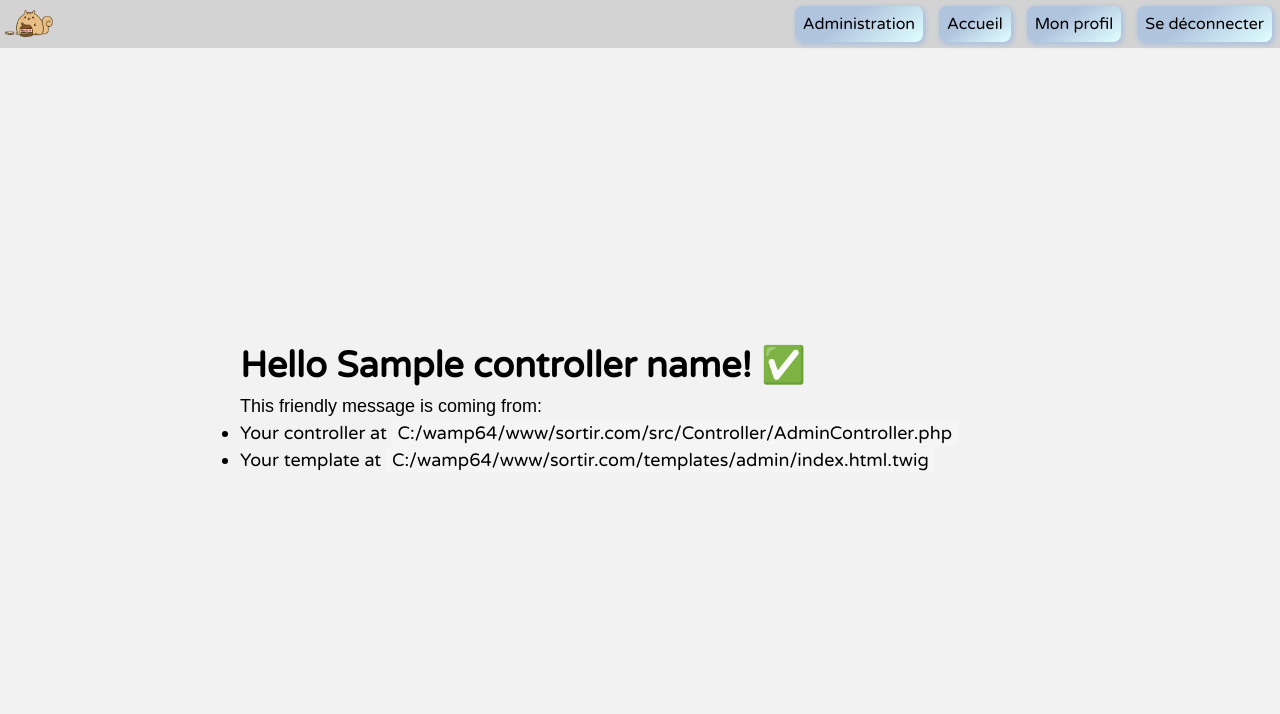
After one commit to akam731/sortir.com, a Symfony app: template templates/admin/index.html.twig in a window 1280 px wide. The commit adds this page. Shown: the top 714 px of the page. Run offline with Twig, Linux system fonts and the light colour scheme; the template is opened without the code that fills it: most values are stand-ins (such as "Sample title", 1, 10 or a date in 2020); some libraries are stand-ins or nearby versions.

Commit message:
Création Création du controller Admin et modification des droit d'accès

```diff
--- a/src/Controller/RegistrationController.php
+++ b/src/Controller/RegistrationController.php
@@ -32,6 +32,10 @@ class RegistrationController extends AbstractController
                 )
             );
 
+            if ($user->isAdministrator()){
+                $user->setRoles(['ROLE_ADMIN']);
+            }
+
             $entityManager->persist($user);
             $entityManager->flush();
 
--- a/src/Entity/User.php
+++ b/src/Entity/User.php
@@ -14,7 +14,9 @@ use Symfony\Component\Security\Core\User\UserInterface;
 #[ORM\Entity(repositoryClass: UserRepository::class)]
 #[ORM\Table(name: '`user`')]
 #[ORM\UniqueConstraint(name: 'UNIQ_IDENTIFIER_EMAIL', fields: ['email'])]
-#[UniqueEntity(fields: ['email'], message: 'There is already an account with this email')]
+#[UniqueEntity(fields: ['email'], message: 'Il y a déja un compte avec cet email')]
+#[ORM\UniqueConstraint(name: 'UNIQ_IDENTIFIER_PSEUDO', fields: ['pseudo'])]
+#[UniqueEntity(fields: ['pseudo'], message: 'Il y a déja un compte avec ce pseudo')]
 class User implements UserInterface, PasswordAuthenticatedUserInterface
 {
     #[ORM\Id]
--- /dev/null
+++ b/templates/admin/index.html.twig
@@ -0,0 +1,20 @@
+{% extends 'base.html.twig' %}
+
+{% block title %}Hello AdminController!{% endblock %}
+
+{% block body %}
+<style>
+    .example-wrapper { margin: 1em auto; max-width: 800px; width: 95%; font: 18px/1.5 sans-serif; }
+    .example-wrapper code { background: #F5F5F5; padding: 2px 6px; }
+</style>
+
+<div class="example-wrapper">
+    <h1>Hello {{ controller_name }}! ✅</h1>
+
+    This friendly message is coming from:
+    <ul>
+        <li>Your controller at <code>C:/wamp64/www/sortir.com/src/Controller/AdminController.php</code></li>
+        <li>Your template at <code>C:/wamp64/www/sortir.com/templates/admin/index.html.twig</code></li>
+    </ul>
+</div>
+{% endblock %}
--- a/templates/inc/header.html.twig
+++ b/templates/inc/header.html.twig
@@ -2,7 +2,7 @@
     <nav>
         <a href="{{ path('main_home') }}"><img src="{{ asset('img/CatToken.png') }}"></a>
         <ul>
-            <li><a href="#">Administration</a></li>
+            <li><a href="">Administration</a></li>
             <li><a href="{{ path('main_home') }}">Accueil</a></li>
             <li><a href="{{ path('profil_home') }}">Mon profil</a></li>
             <li><a href="{{ path('app_logout') }}">Se déconnecter</a></li>
```
Also changed, not shown: src/Controller/AdminController.php (added, +19 -0 lines), 1 other file.
